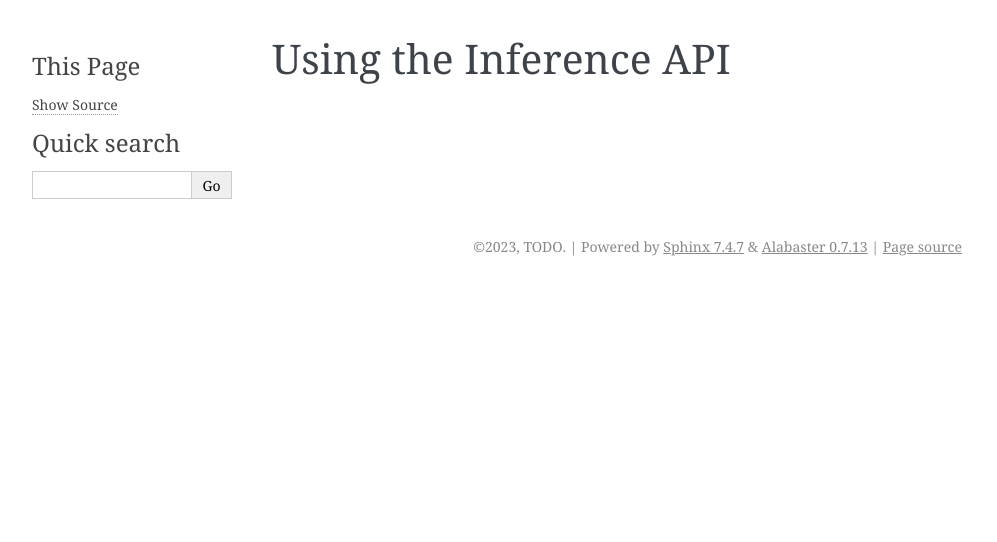
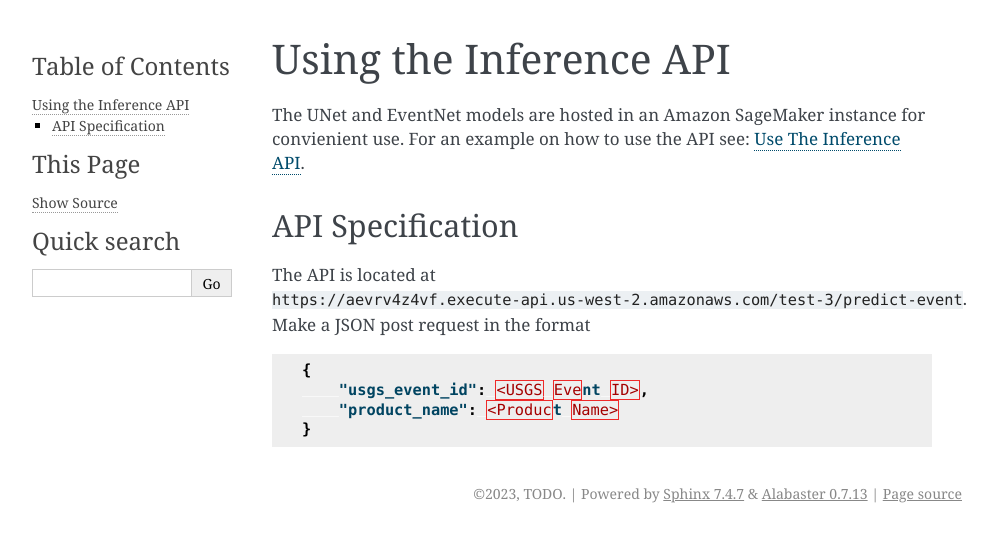
Before and after one commit to asfadmin/AI-Event-Monitoring, a Sphinx documentation site: the page built from docs/user/inferenceapi.rst, in a window 1280 px wide. Shown: the top 542 px of the page, without its empty margins (148-1145 px from the left). Built offline with Sphinx 7.4.7, drawn with Linux system fonts in a browser that asks for light colours; pages that are not in the unit, such as notebooks, are missing from menus.

Commit message:
inference api

```diff
--- a/docs/user/examples/inference.rst
+++ b/docs/user/examples/inference.rst
@@ -1,2 +1,5 @@
 Use The Inference API
 =====================
+
+.. literalinclude:: /../examples/cloud_inference.py
+    :language: python
--- a/docs/user/inferenceapi.rst
+++ b/docs/user/inferenceapi.rst
@@ -1,2 +1,16 @@
 Using the Inference API
 =======================
+
+The UNet and EventNet models are hosted in an Amazon SageMaker instance for convienient use. For an example on how to use the API see: :doc:`examples/inference`.
+
+API Specification
+-----------------
+
+The API is located at ``https://aevrv4z4vf.execute-api.us-west-2.amazonaws.com/test-3/predict-event``. Make a JSON post request in the format
+
+.. code-block:: json
+
+    {
+        "usgs_event_id": <USGS Event ID>,
+        "product_name": <Product Name>
+    }
```
